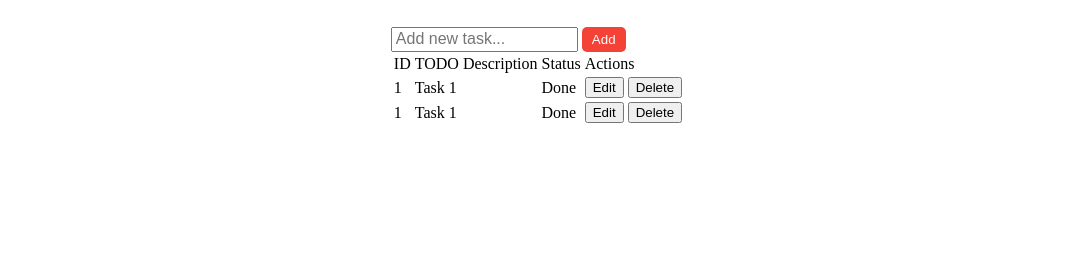
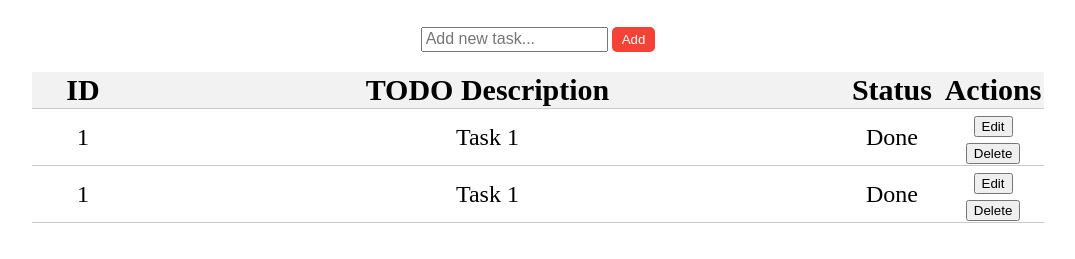
Before and after one commit to Abdalrhman-Mohammad/todo, a plain HTML site: page index.html in a window 1280 px wide. Shown: the part 93-352 px from the top of the page, without its empty margins (102-1177 px from the left). Drawn offline with Linux system fonts and the light colour scheme.

Commit message:
Add design of show tasks table

```diff
--- a/style.css
+++ b/style.css
@@ -1,24 +1,68 @@
-body{
+body,
+main,
+#show-tasks {
   display: flex;
   align-items: center;
   justify-content: center;
   flex-direction: column;
 }
-header h1{
+main {
+  width: 100%;
+}
+header h1 {
   font-size: 45px;
 }
-#new-task{
-  padding: 3px ;
+#new-task {
+  padding: 3px;
 }
-#new-task::placeholder{
+#new-task::placeholder {
   font-size: 16px;
 }
-#add-task-btn{
-  background-color: #F44336;
+#add-task-btn {
+  background-color: #f44336;
   color: white;
 
-  border:0;
+  border: 0;
   border-radius: 5px;
 
   padding: 5px 10px;
 }
+#show-tasks {
+  width: 100%;
+}
+#show-tasks table{
+  width: 80%;
+
+}
+#show-tasks table {
+  margin-top: 20px;
+  border-spacing: 0;
+}
+#show-tasks thead {
+  background-color:#F2F2F2;
+}
+#show-tasks td {
+  border-bottom: 1px solid rgb(202, 199, 199);
+  text-align: center;
+  font-size: 24px;
+  font-weight: 500;
+}
+#show-tasks thead td {
+  font-size: 30px;
+  font-weight: bold;
+}
+#id {
+  width: 10%;
+}
+#description {
+  width: 70%;
+}
+#status {
+  width: 10%;
+}
+#actions {
+  width: 10%;
+}
+#show-tasks tbody td {
+  height: 45px;
+}
```
